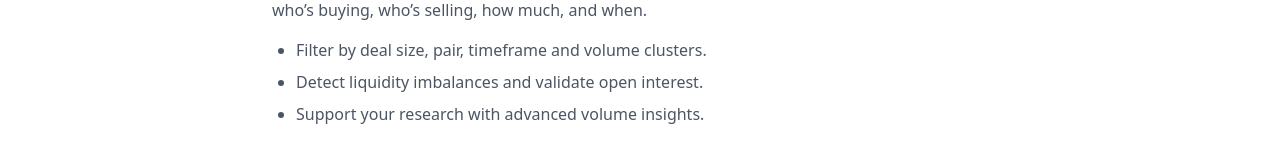
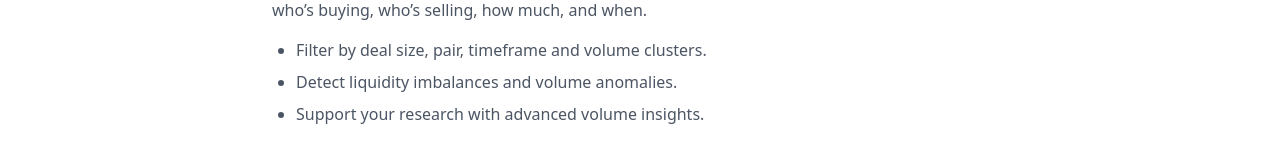
Before and after one commit to oo1991/frontend_alpha, a React (Vite) app in the folder landing/: page / in a window 1280 px wide. Shown: the part 482-642 px from the top of the page. Built offline with nearby package versions, Linux system fonts and the light colour scheme.

Commit message:
Update bullet for volume anomaly detection

```diff
--- a/landing/src/App.jsx
+++ b/landing/src/App.jsx
@@ -129,7 +129,7 @@ function App() {
         </p>
         <ul className="list-disc space-y-2 ml-6 text-gray-600 dark:text-gray-400">
           <li>Filter by deal size, pair, timeframe and volume clusters.</li>
-          <li>Detect liquidity imbalances and validate open interest.</li>
+          <li>Detect liquidity imbalances and volume anomalies.</li>
           <li>Support your research with advanced volume insights.</li>
         </ul>
       </Motion.section>
```
